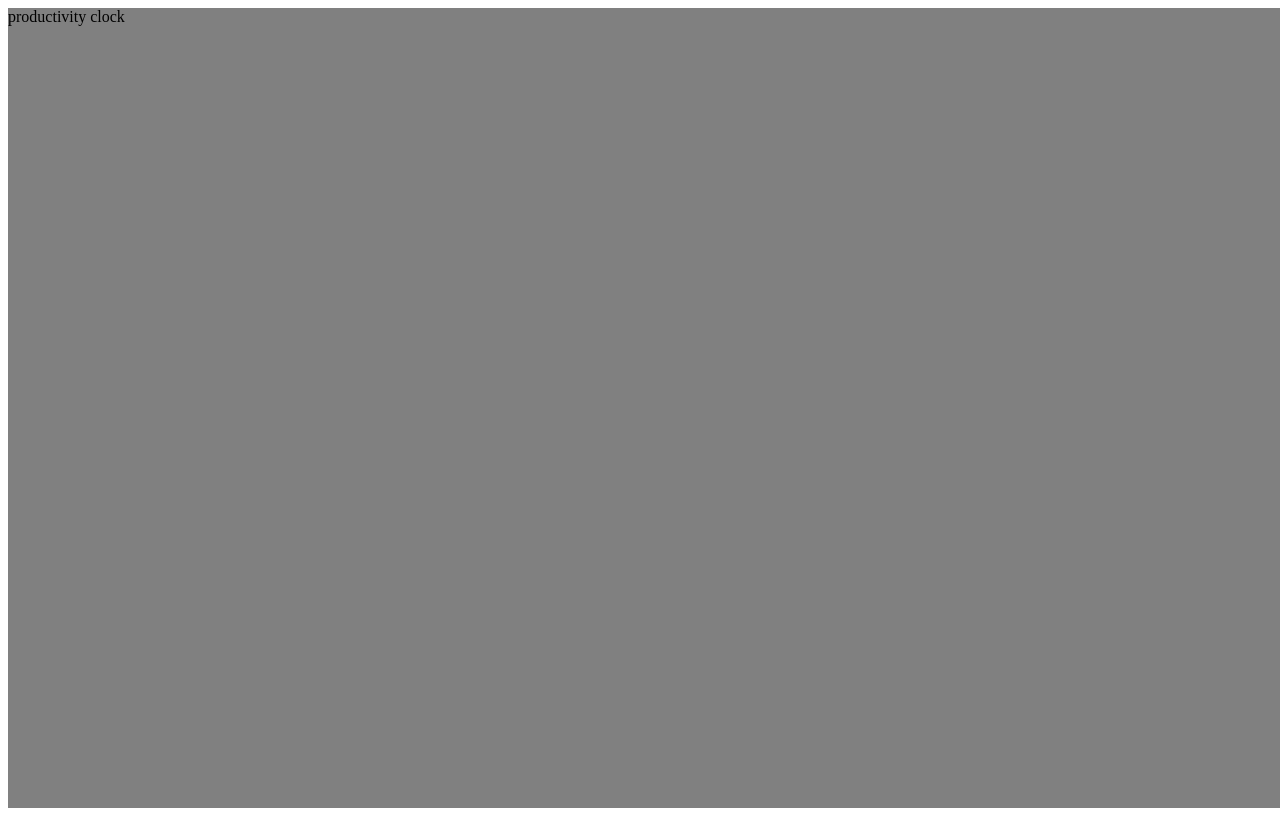
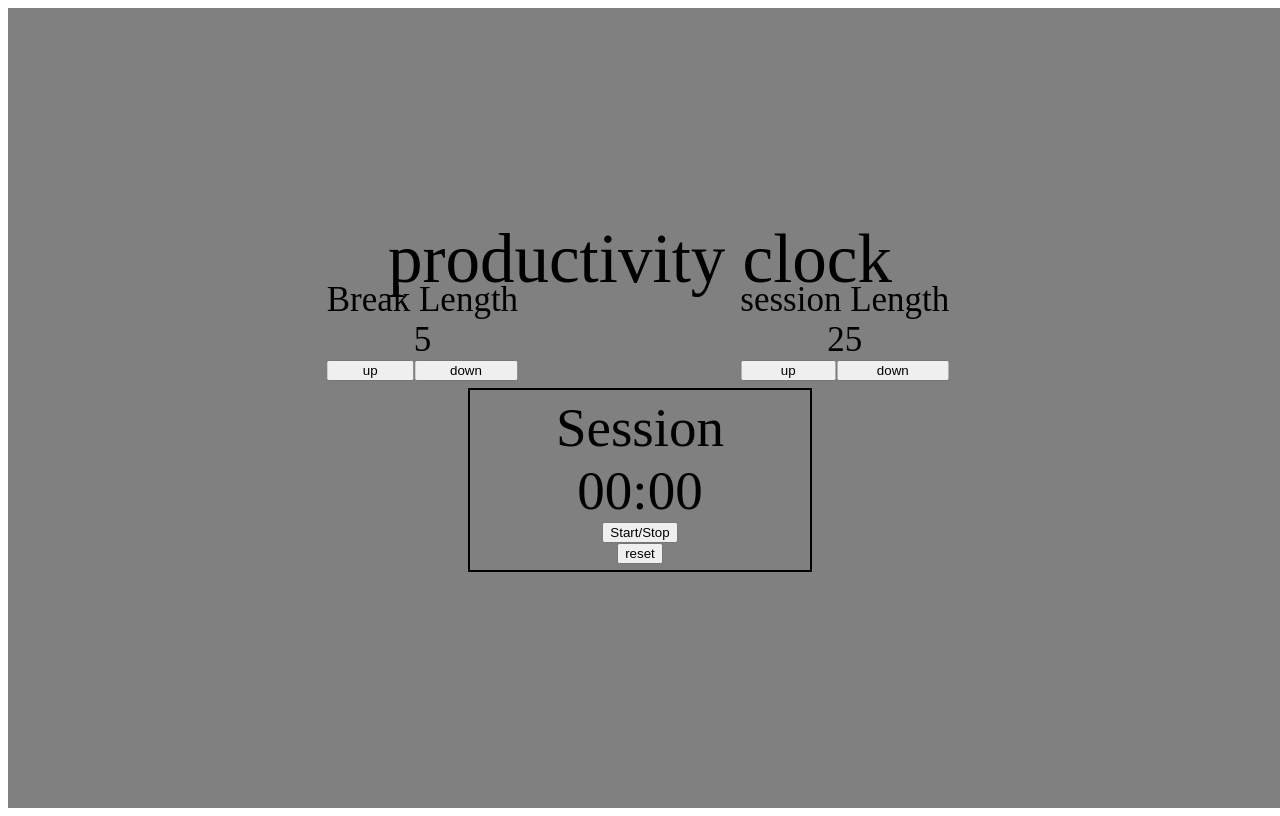
Before and after one commit to JoeyStip/productivity-clock, a React (Create React App) app: page / in a window 1280 px wide. Built offline with nearby package versions, Linux system fonts and the light colour scheme.

Commit message:
set up basic interface, create states

```diff
--- a/public/index.html
+++ b/public/index.html
@@ -39,5 +39,6 @@
       To begin the development, run `npm start` or `yarn start`.
       To create a production bundle, use `npm run build` or `yarn build`.
     -->
+    <script src="https://cdn.freecodecamp.org/testable-projects-fcc/v1/bundle.js"></script>
   </body>
 </html>
--- a/src/App.js
+++ b/src/App.js
@@ -1,22 +1,68 @@
+import { useState } from 'react'
 import './index.css';
 
-function mainDisplay() {
+function BreakSelector({breakLen}) {
 
   return (
-    <div>
-      <div id="timer-label">test</div>
-      <div id="time-left"></div>
+    <div id="BreakSelector" className='selectors'>
+      <div id="break-label">Break Length</div>
+      <span id="break-length">{breakLen}</span>
+      <button id="break-increment">up</button>
+      <button id="break-decrement">down</button>
     </div>
   )
-
 }
 
+function SessionSelector({sessionLen, setSessionLen}) {
+
+  function sessionHandleClick(e) {
+    switch("e.target.id"){
+      case "session-increment":
+        setSessionLen(sessionLen + 1)
+        break;
+      case "session-decrement":
+        setSessionLen(sessionLen - 1)
+        break;
+      default:
+        break;
+    }
+
+  }
+
+  return (
+    <div id="SessionSelector" className='selectors'>
+      <div id="session-label">session Length</div>
+      <span id="session-length">{sessionLen}</span>
+      <button id="session-increment" onClick={sessionHandleClick()}>up</button>
+      <button id="session-decrement" onClick={sessionHandleClick()}>down</button>
+    </div>
+  )
+}
+
+function MainDisplay({sessionLen, breakLen}) {
+
+  return (
+    <div id="mainDisplay">
+      <div id="timer-label">Session</div>
+      <div id="time-left">00:00</div>
+      <button id="start_stop">Start/Stop</button>
+      <button id="reset">reset</button>
+    </div>
+  );
+}
 
 function App() {
+  const [sessionLen, setSessionLen] = useState(25);
+  const [breakLen, setBreakLen] = useState(5);
+
+
+
   return (
     <div className="App">
       <header>productivity clock</header>
-      <mainDisplay/>
+      <SessionSelector sessionLen={sessionLen} setSessionLen={setSessionLen}/>
+      <BreakSelector breakLen={breakLen}/>
+      <MainDisplay sessionLen={sessionLen} breakLen={breakLen} />
     </div>
   );
 }
--- a/src/index.css
+++ b/src/index.css
@@ -3,8 +3,74 @@
   height: 100vh;
   background-color: gray;
   overflow: hidden;
+  /*display: flex;
+  justify-content: center;
+  align-items: center;
+  flex-direction: column;*/
+}
+
+header {
+  font-size: 69px;
+  white-space: nowrap;
+  position: absolute;
+  top: 220px;
+  left: 50%;
+  transform: translateX(-50%);
+}
+
+.selectors {
+  position: absolute;
+  top: 35%;
+  font-size: 35px;
+  display: grid;
+  grid-template-columns: auto auto;
+}
+
+#BreakSelector {
+  left: 33%;
+  transform: translateX(-50%);
+}
+#BreakSelector #break-label {
+  grid-column: 1/span 2;
+}
+#BreakSelector #break-length {
+  margin: 0 auto;
+  grid-column: 1/span 2;
+}
+
+#SessionSelector {
+  left: 66%;
+  transform: translateX(-50%);
+}
+#SessionSelector #session-label {
+  grid-column: 1/span 2;
+}
+#SessionSelector #session-length {
+  margin: 0 auto;
+  grid-column: 1/span 2;
+}
+
+#mainDisplay {
+  position: absolute;
+  top: 60%;
+  left: 50%;
+  transform: translate(-50%, -50%);
+  padding: 10px;
+  width: 25%;
+  height: 20%;
+  display: flex;
+  justify-content: center;
+  align-items: center;
+  flex-direction: column;
+  font-size: 55px;
+  border: 2px solid black;
 }
 
 * {
   /*border: 1px red solid;*/
+}
+
+button:hover {
+  animation: pulse 1s;
+  box-shadow: 0 0 0 2em transparent;
 }/*# sourceMappingURL=index.css.map */
--- a/src/index.scss
+++ b/src/index.scss
@@ -3,9 +3,74 @@
     height: 100vh;
     background-color: gray;
     overflow: hidden;
+    /*display: flex;
+    justify-content: center;
+    align-items: center;
+    flex-direction: column;*/
 }
 
+header {
+    font-size: 69px;
+    white-space: nowrap;
+    position: absolute;
+    top: 220px;
+    left: 50%;
+    transform: translateX(-50%);
+}
+
+.selectors {
+    position: absolute;
+    top: 35%;
+    font-size: 35px;
+    display: grid;
+    grid-template-columns: auto auto;
+}
+
+#BreakSelector {
+    left: 33%;
+    transform: translateX(-50%);
+    #break-label{
+        grid-column: 1/ span 2;
+    }
+    #break-length{
+        margin: 0 auto;
+        grid-column: 1/ span 2;
+    }
+}
+
+#SessionSelector {
+    left: 66%;
+    transform: translateX(-50%);
+    #session-label{
+        grid-column: 1/ span 2;
+    }
+    #session-length{
+        margin: 0 auto;
+        grid-column: 1/ span 2;
+    }
+}
+
+#mainDisplay {
+    position: absolute;
+    top: 60%;
+    left:50%;
+    transform: translate(-50%, -50%);
+    padding: 10px;
+    width: 25%;
+    height: 20%;
+    display: flex;
+    justify-content: center;
+    align-items: center;
+    flex-direction: column;
+    font-size: 55px;
+    border: 2px solid black;
+}
 
 * {
     /*border: 1px red solid;*/
 }
+
+button:hover {
+    animation: pulse 1s;
+    box-shadow: 0 0 0 2em transparent;
+}
```
Also changed, not shown: 1 other file (tests, documents, lock files or other folders).
